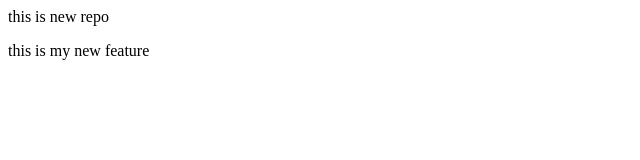
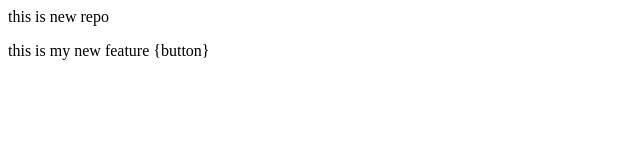
Before and after one commit to Sushu02/localrepo, a plain HTML site: page index.html in a window 1280 px wide. Shown: the full height of the page, 0-640 px from the left. Drawn offline with Linux system fonts and the light colour scheme.

Commit message:
Add button

```diff
--- a/index.html
+++ b/index.html
@@ -1,2 +1,2 @@
 <p>this is new repo</p>
-<p>this is my new feature</p>
+<p>this is my new feature {button}</p>
```
